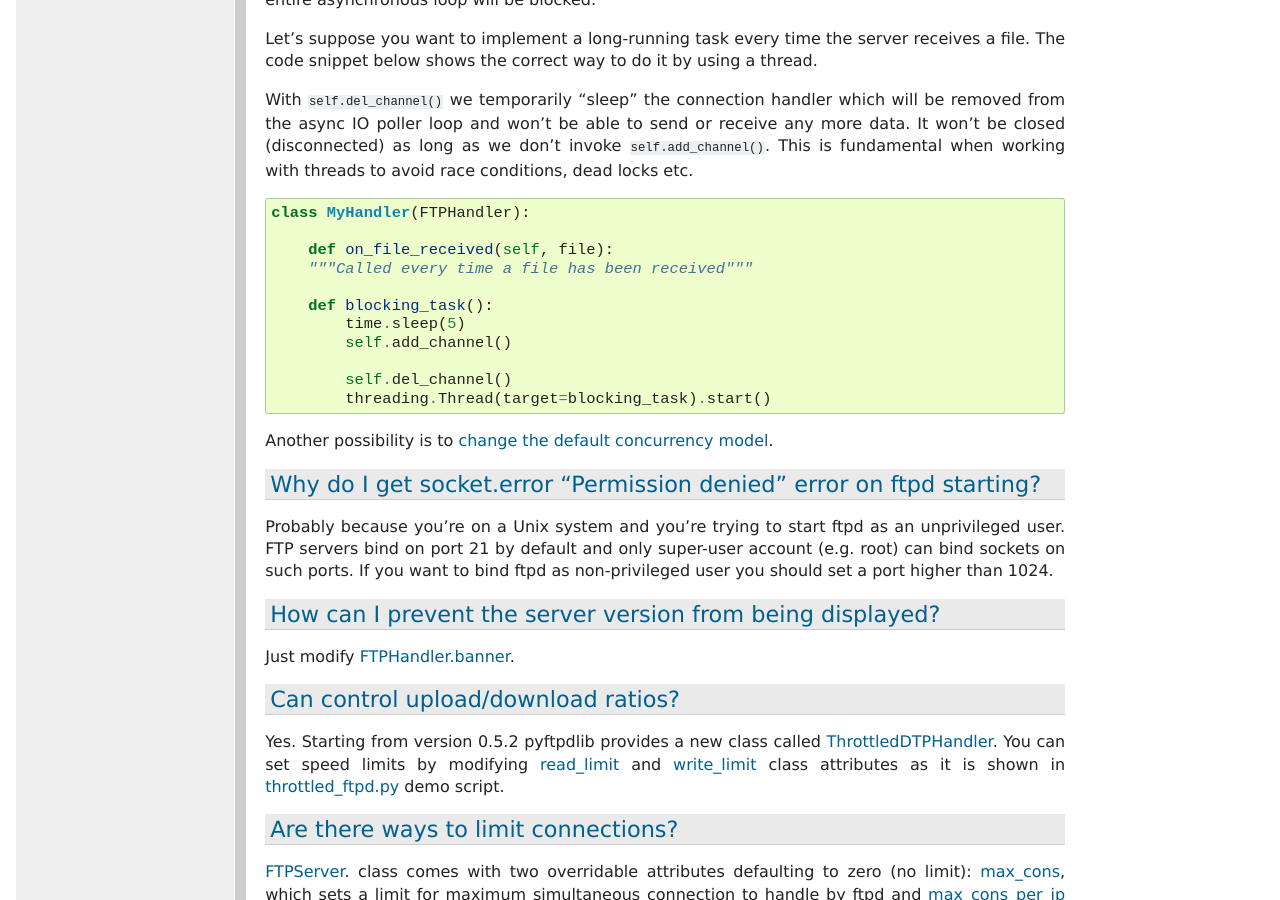
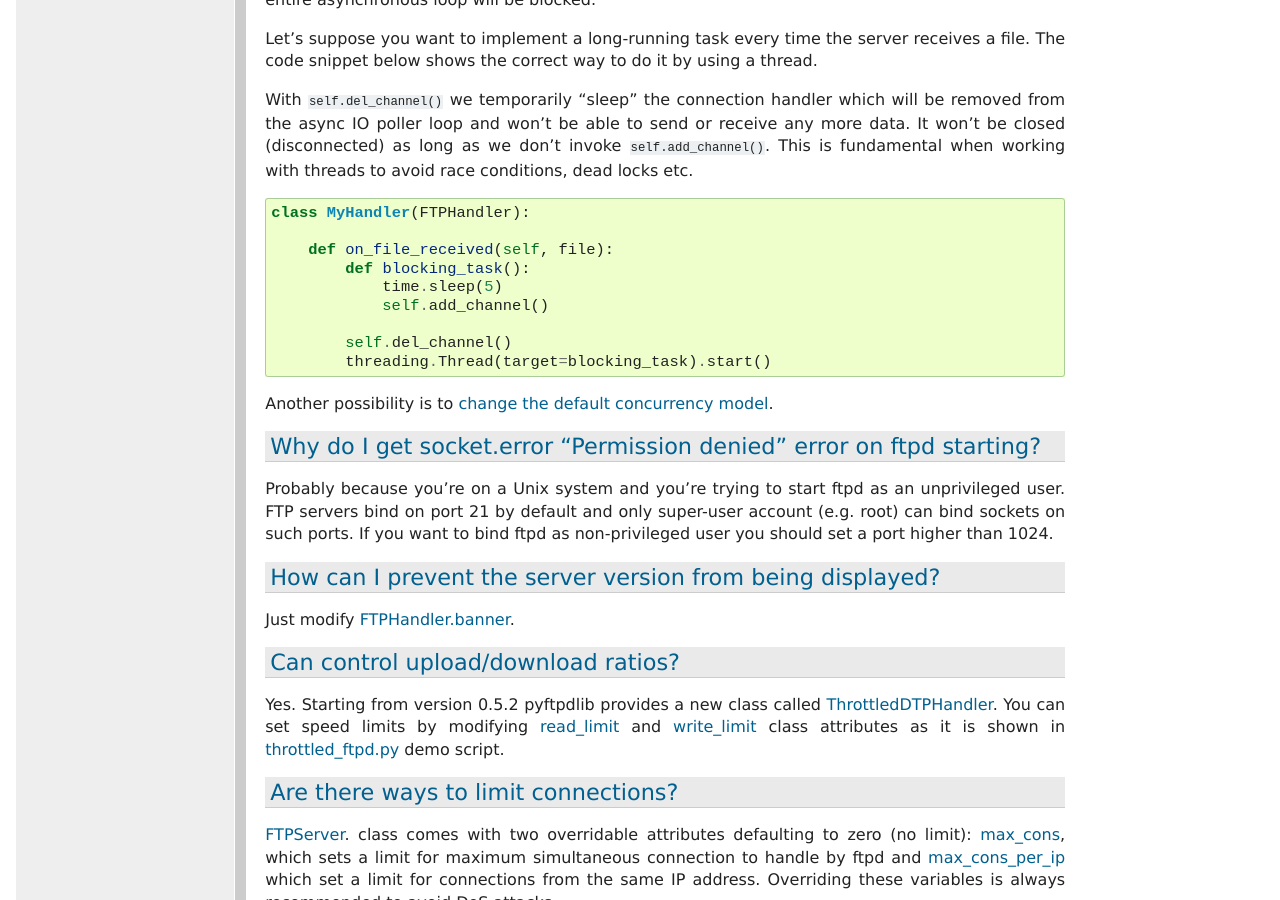
Before and after one commit to giampaolo/pyftpdlib, a Sphinx documentation site: the page built from docs/faqs.rst, in a window 1280 px wide and 900 px high, scrolled down 2665 px. Built offline with Sphinx 7.4.7, drawn with Linux system fonts in a browser that asks for light colours; formulas are drawn with MathJax 3.

Commit message:
#423 fix doc

```diff
--- a/docs/faqs.rst
+++ b/docs/faqs.rst
@@ -142,15 +142,12 @@ avoid race conditions, dead locks etc.
     class MyHandler(FTPHandler):
 
         def on_file_received(self, file):
-        """Called every time a file has been received"""
-
-        def blocking_task():
-            time.sleep(5)
-            self.add_channel()
+            def blocking_task():
+                time.sleep(5)
+                self.add_channel()
 
             self.del_channel()
             threading.Thread(target=blocking_task).start()
-
 
 Another possibility is to
 `change the default concurrency model <tutorial.html#changing-the-concurrency-model>`__.
```
